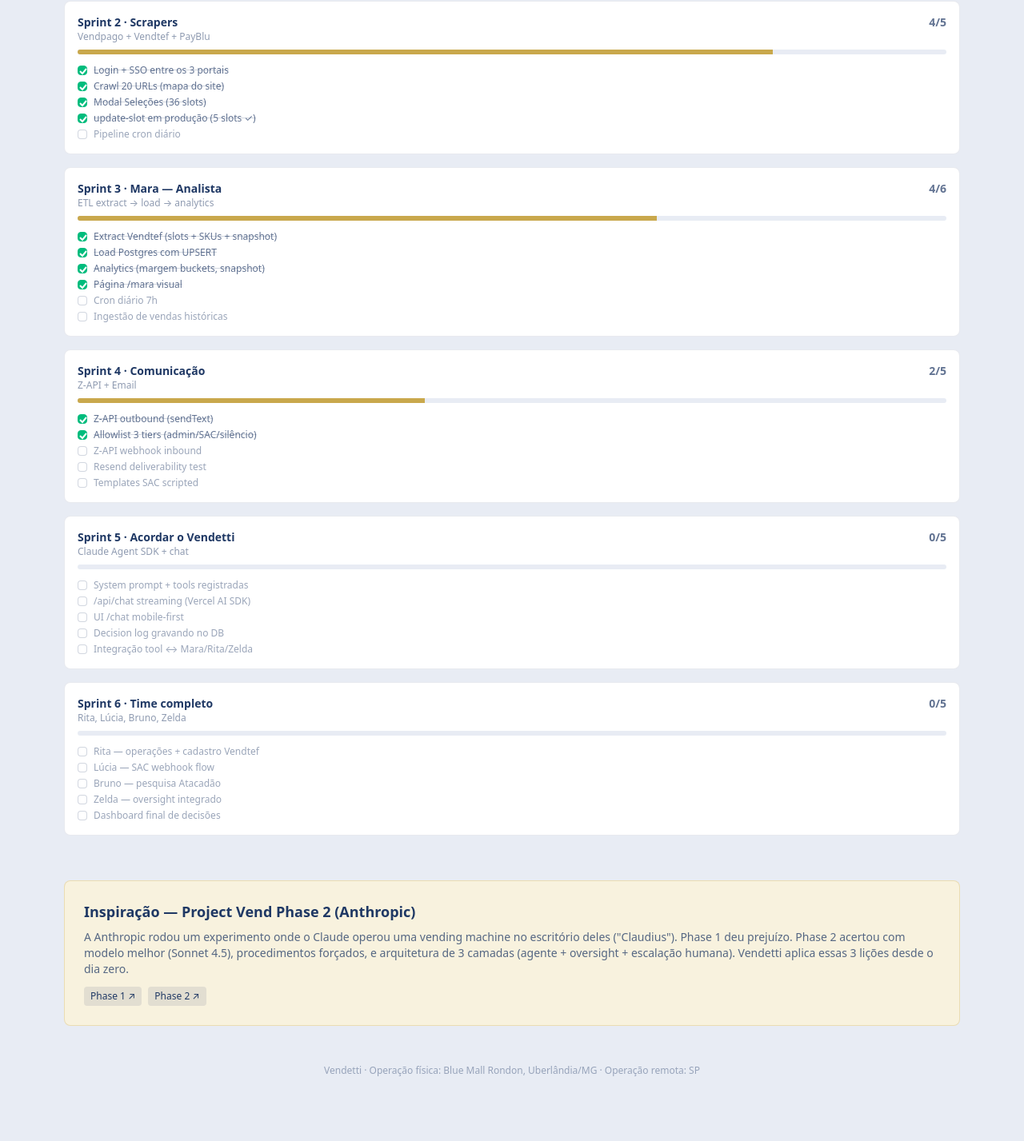
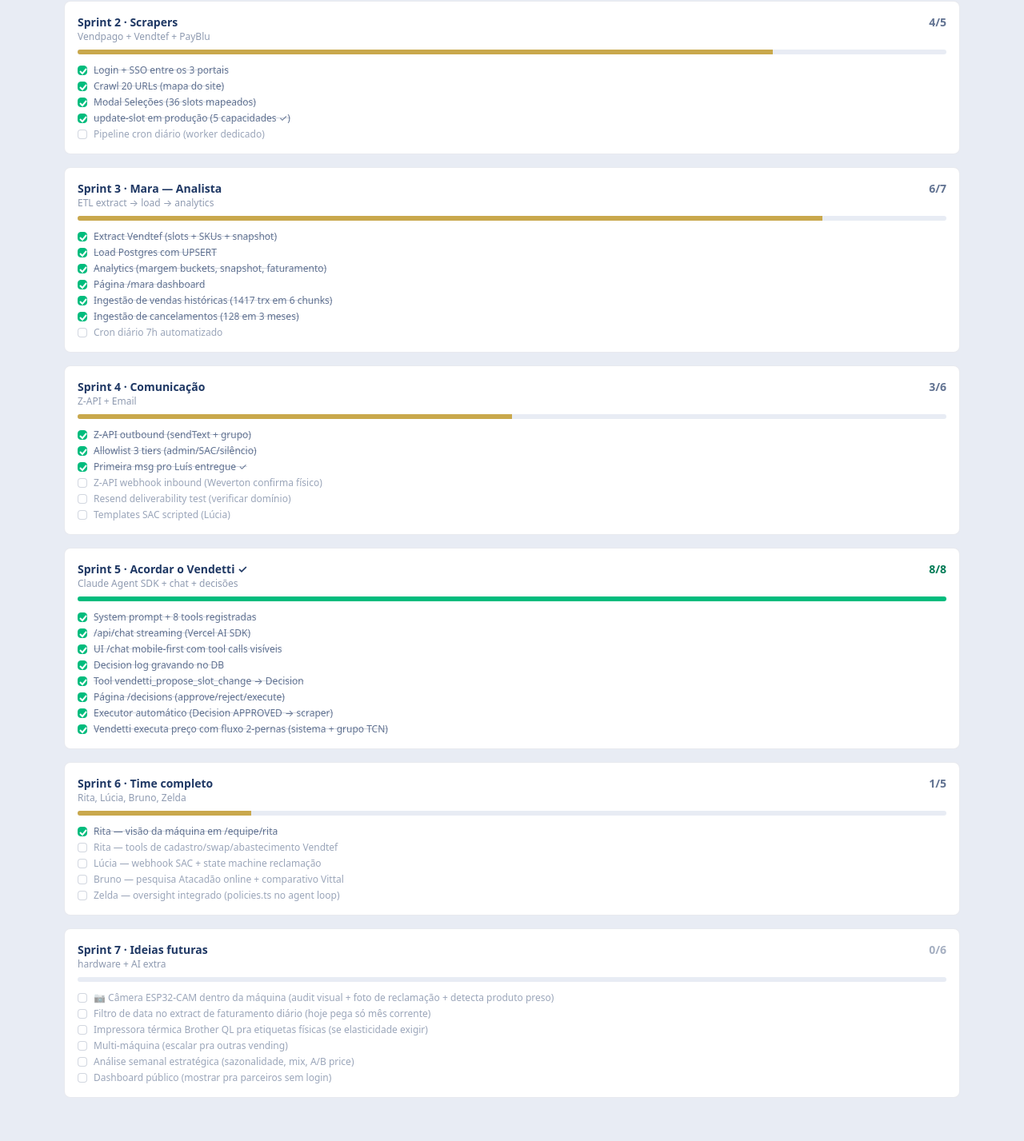
Before and after one commit to everestudi/vendetti, a Next.js app: page / in a window 1280 px wide. Shown: the part 1360-2787 px from the top of the page at 80% size. Before the commit the page ends 2747 px from the top, so only its background shows below. Built offline with nearby package versions, Linux system fonts and the light colour scheme; no server answers; the database is empty.

Commit message:
feat(home): update sprint status + add Sprint 7 com câmera ESP32

```diff
--- a/src/components/SprintProgress.tsx
+++ b/src/components/SprintProgress.tsx
@@ -35,9 +35,9 @@
     items: [
       { label: 'Login + SSO entre os 3 portais', done: true },
       { label: 'Crawl 20 URLs (mapa do site)', done: true },
-      { label: 'Modal Seleções (36 slots)', done: true },
-      { label: 'update-slot em produção (5 slots ✓)', done: true },
-      { label: 'Pipeline cron diário', done: false },
+      { label: 'Modal Seleções (36 slots mapeados)', done: true },
+      { label: 'update-slot em produção (5 capacidades ✓)', done: true },
+      { label: 'Pipeline cron diário (worker dedicado)', done: false },
     ],
   },
   {
@@ -47,10 +47,11 @@
     items: [
       { label: 'Extract Vendtef (slots + SKUs + snapshot)', done: true },
       { label: 'Load Postgres com UPSERT', done: true },
-      { label: 'Analytics (margem buckets, snapshot)', done: true },
-      { label: 'Página /mara visual', done: true },
-      { label: 'Cron diário 7h', done: false },
-      { label: 'Ingestão de vendas históricas', done: false },
+      { label: 'Analytics (margem buckets, snapshot, faturamento)', done: true },
+      { label: 'Página /mara dashboard', done: true },
+      { label: 'Ingestão de vendas históricas (1417 trx em 6 chunks)', done: true },
+      { label: 'Ingestão de cancelamentos (128 em 3 meses)', done: true },
+      { label: 'Cron diário 7h automatizado', done: false },
     ],
   },
   {
@@ -58,23 +59,27 @@
     title: 'Sprint 4 · Comunicação',
     subtitle: 'Z-API + Email',
     items: [
-      { label: 'Z-API outbound (sendText)', done: true },
+      { label: 'Z-API outbound (sendText + grupo)', done: true },
       { label: 'Allowlist 3 tiers (admin/SAC/silêncio)', done: true },
-      { label: 'Z-API webhook inbound', done: false },
-      { label: 'Resend deliverability test', done: false },
-      { label: 'Templates SAC scripted', done: false },
+      { label: 'Primeira msg pro Luís entregue ✓', done: true },
+      { label: 'Z-API webhook inbound (Weverton confirma físico)', done: false },
+      { label: 'Resend deliverability test (verificar domínio)', done: false },
+      { label: 'Templates SAC scripted (Lúcia)', done: false },
     ],
   },
   {
     id: 'vendetti',
     title: 'Sprint 5 · Acordar o Vendetti',
-    subtitle: 'Claude Agent SDK + chat',
+    subtitle: 'Claude Agent SDK + chat + decisões',
     items: [
-      { label: 'System prompt + tools registradas', done: false },
-      { label: '/api/chat streaming (Vercel AI SDK)', done: false },
-      { label: 'UI /chat mobile-first', done: false },
-      { label: 'Decision log gravando no DB', done: false },
-      { label: 'Integração tool ↔ Mara/Rita/Zelda', done: false },
+      { label: 'System prompt + 8 tools registradas', done: true },
+      { label: '/api/chat streaming (Vercel AI SDK)', done: true },
+      { label: 'UI /chat mobile-first com tool calls visíveis', done: true },
+      { label: 'Decision log gravando no DB', done: true },
+      { label: 'Tool vendetti_propose_slot_change → Decision', done: true },
+      { label: 'Página /decisions (approve/reject/execute)', done: true },
+      { label: 'Executor automático (Decision APPROVED → scraper)', done: true },
+      { label: 'Vendetti executa preço com fluxo 2-pernas (sistema + grupo TCN)', done: true },
     ],
   },
   {
@@ -82,11 +87,24 @@
     title: 'Sprint 6 · Time completo',
     subtitle: 'Rita, Lúcia, Bruno, Zelda',
     items: [
-      { label: 'Rita — operações + cadastro Vendtef', done: false },
-      { label: 'Lúcia — SAC webhook flow', done: false },
-      { label: 'Bruno — pesquisa Atacadão', done: false },
-      { label: 'Zelda — oversight integrado', done: false },
-      { label: 'Dashboard final de decisões', done: false },
+      { label: 'Rita — visão da máquina em /equipe/rita', done: true },
+      { label: 'Rita — tools de cadastro/swap/abastecimento Vendtef', done: false },
+      { label: 'Lúcia — webhook SAC + state machine reclamação', done: false },
+      { label: 'Bruno — pesquisa Atacadão online + comparativo Vittal', done: false },
+      { label: 'Zelda — oversight integrado (policies.ts no agent loop)', done: false },
+    ],
+  },
+  {
+    id: 'future',
+    title: 'Sprint 7 · Ideias futuras',
+    subtitle: 'hardware + AI extra',
+    items: [
+      { label: '📷 Câmera ESP32-CAM dentro da máquina (audit visual + foto de reclamação + detecta produto preso)', done: false },
+      { label: 'Filtro de data no extract de faturamento diário (hoje pega só mês corrente)', done: false },
+      { label: 'Impressora térmica Brother QL pra etiquetas físicas (se elasticidade exigir)', done: false },
+      { label: 'Multi-máquina (escalar pra outras vending)', done: false },
+      { label: 'Análise semanal estratégica (sazonalidade, mix, A/B price)', done: false },
+      { label: 'Dashboard público (mostrar pra parceiros sem login)', done: false },
     ],
   },
 ];
@@ -99,6 +117,7 @@
         const total = s.items.length;
         const pct = (done / total) * 100;
         const fullyDone = done === total;
+        const fresh = done === 0;
         return (
           <article key={s.id} className="rounded-lg border border-navy/10 bg-white p-4">
             <header className="mb-2 flex items-baseline justify-between gap-3">
@@ -108,14 +127,14 @@
                 </h3>
                 {s.subtitle && <p className="text-xs text-navy/50">{s.subtitle}</p>}
               </div>
-              <span className={`text-sm font-bold ${fullyDone ? 'text-emerald-700' : 'text-navy/70'}`}>
+              <span className={`text-sm font-bold ${fullyDone ? 'text-emerald-700' : fresh ? 'text-navy/40' : 'text-navy/70'}`}>
                 {done}/{total}
               </span>
             </header>
 
             <div className="mb-3 h-1.5 overflow-hidden rounded-full bg-navy-50">
               <div
-                className={`h-full transition-all ${fullyDone ? 'bg-emerald-500' : pct > 0 ? 'bg-gold' : 'bg-navy/20'}`}
+                className={`h-full transition-all ${fullyDone ? 'bg-emerald-500' : pct > 0 ? 'bg-gold' : 'bg-navy/15'}`}
                 style={{ width: `${pct}%` }}
               />
             </div>
```
